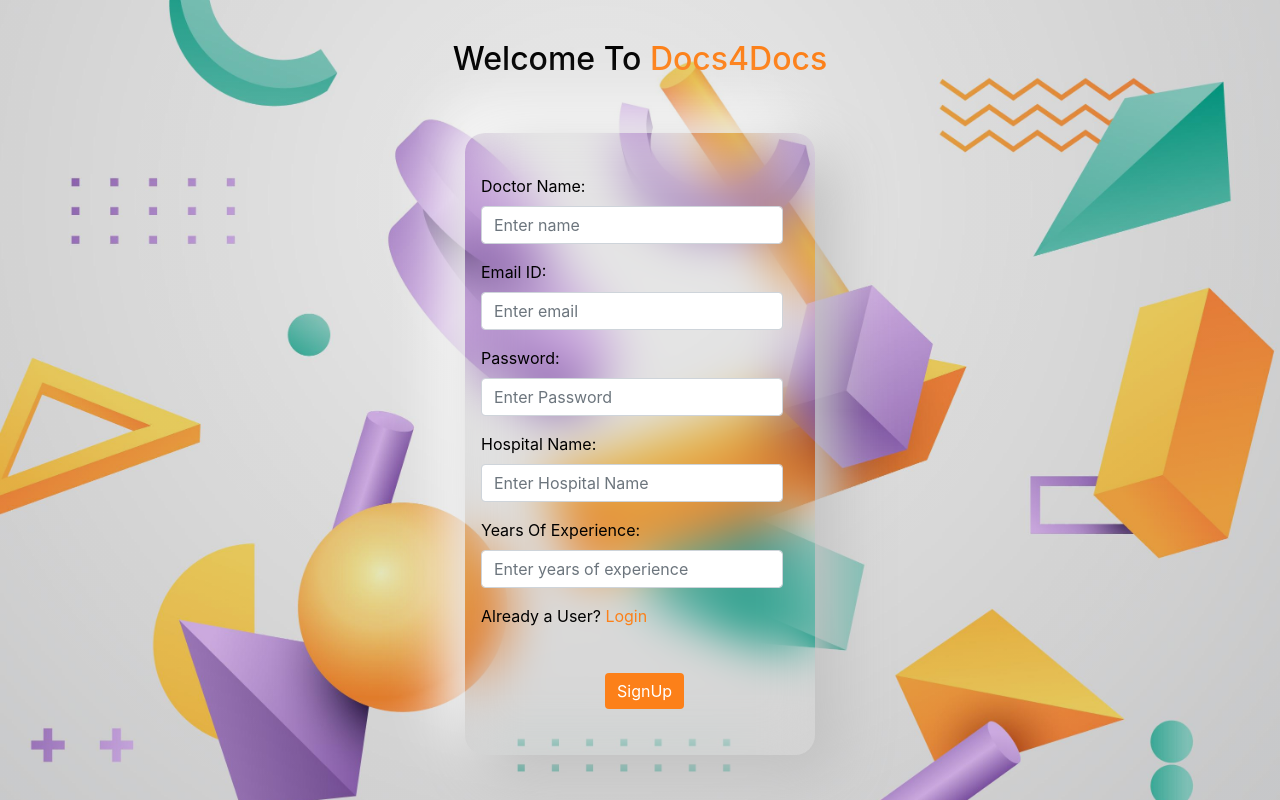
After one commit to SSaxena2001/docs4docs, a Node server app: page /docsignup in a window 1280 px wide. The commit adds this page. Run offline with Node 20, Linux system fonts and the light colour scheme; some libraries are stand-ins or nearby versions.

Commit message:
Doctor Login and SignUp done

```diff
--- a/index.js
+++ b/index.js
@@ -4,10 +4,11 @@ const bodyParser = require("body-parser");
 const mongoose = require("mongoose");
 const server = require("http").Server(app);
 const socketIO = require("socket.io");
-const { v4: uuidV4 } = require("uuid");
+// const { v4: uuidV4 } = require("uuid");
 const cookieParser = require("cookie-parser");
 const Patient = require("./models/patient.model");
-const { validateUserInput } = require("./utils/validators");
+const Doctor = require("./models/doctor.model");
+// const { validateUserInput } = require("./utils/validators");
 
 app.set("view engine", "ejs");
 app.use(
@@ -37,22 +38,34 @@ app.get("/home", (req, res) => {
   const doctors = [
     {
       name: "Dr. Sumita Reddy",
+      email: "dr.sumita.reddy@gmail.com",
+      password:"sumita",
       yearsOfExperience: "20",
+      hospitalName: "A",
       available: "yes",
     },
     {
       name: "Dr. Ashok Gupta",
+      email: "dr.ashok.gupta@gmail.com",
+      password:"ashok",
       yearsOfExperience: "15",
+      hospitalName: "B",
       available: "yes",
     },
     {
       name: "Dr. RK Srinivasan",
+      email: "dr.rk.srinivasan@gmail.com",
+      password: "srinivasan",
       yearsOfExperience: "05",
+      hospitalName: "C",
       available: "yes",
     },
     {
       name: "Dr. Alka Dubey",
+      email: "dr.alka.dubey@gmail.com",
+      password: "alkadubey",
       yearsOfExperience: "10",
+      hospitalName: "D",
       available: "no",
     },
   ];
@@ -116,9 +129,6 @@ app.post("/signup", (req, res) => {
   });
 });
 
-app.get("/chat", function (req, res) {
-  res.redirect(`/${uuidV4()}`);
-});
 
 app.get("/:roomId/chat", function (req, res) {
   res.render("chat", { roomId: req.params.roomId });
@@ -135,6 +145,64 @@ io.on("connection", (socket) => {
   });
 });
 
+
+
+
+
+
+//^ Doctors Section Below ->
+
+app.get("/doc", (req, res) => {
+  res.render("docLogin");
+});
+
+app.post("/doc", (req, res) => {
+  Doctor.findOne(
+    {
+      email: req.body.email,
+    },
+    function (err, user) {
+      try {
+        if (user.password == req.body.password) {
+          logU = true;
+          message = "";
+          res.cookie("email", req.body.email);
+          res.cookie("password", req.body.password);
+          console.log(req.cookies);
+          res.redirect("/home");
+        } else {
+          res.redirect("/");
+          message = "Invalid Password";
+          console.log(message);
+        }
+      } catch (err) {
+        res.redirect("/");
+        message = "Invalid Email";
+        console.log(message);
+      }
+    }
+  );
+});
+
+app.get("/docsignup", (req, res) => {
+  res.render("docSign");
+});
+
+app.post("/docsignup", (req, res) => {
+  Doctor.create(req.body.user, function (err, doctor) {
+    console.log(doctor);
+    try {
+      console.log(doctor);
+      logU = true;
+      res.redirect("/home");
+    } catch (err) {
+      console.log(err);
+    }
+  });
+});
+
+//^ <------- END ------->
+
 const port = process.env.PORT || 3000;
 app.listen(port, () => {
   console.log(`Listening on http://localhost:${port}`);
--- /dev/null
+++ b/views/docSign.ejs
@@ -0,0 +1,38 @@
+<%- include("header") -%>
+  <div class="container container1">
+    <h2 style="text-align: center; color: #000">Welcome To <span style="color: #fc8019;">Docs4Docs</span></h2>
+    <div class="form">
+    <form class="container" method="POST" action="/docsignup">
+      <div class="form-group">
+        <label for="name">Doctor Name:</label>
+        <input type="text" class="form-control" placeholder="Enter name" id="name" name="doctor[name]" />
+      </div>
+      <div class="form-group">
+        <label for="email">Email ID:</label>
+        <input type="email" class="form-control" placeholder="Enter email" id="email" name="doctor[email]" />
+      </div>
+      <div class="form-group">
+        <label for="pwd">Password:</label>
+        <input type="password" class="form-control" placeholder="Enter Password" id="pwd"
+          name="doctor[password]" />
+      </div>
+      <div class="form-group">
+        <label for="pwd">Hospital Name:</label>
+        <input type="text" class="form-control" placeholder="Enter Hospital Name" id="hospital_name"
+          name="doctor[hospitalName]" />
+      </div>
+      <div class="form-group">
+        <label for="pwd">Years Of Experience:</label>
+        <input type="text" class="form-control" placeholder="Enter years of experience" id="years_of_experience"
+          name="doctor[yearsOfExperience]" />
+      </div>
+      <div class="form-group">
+        <label>
+          <p>Already a User?&nbsp;<a href="/doc" style="color: #fc8019;">Login</a></p>
+        </label>
+      </div>
+      <button type="submit" class="btn btn-primary">SignUp</button>
+    </form>
+  </div>
+  </div>
+  <!-- <%- include("footer") -%> -->
```
Also changed, not shown: models/doctor.model.js (+16 -8 lines), public/js/chat.js (+56 -4 lines), utils/socket.js (+46 -8 lines), views/chat.ejs (+26 -25 lines), views/docLogin.ejs (added, +25 -0 lines), views/home.ejs (+8 -6 lines).
